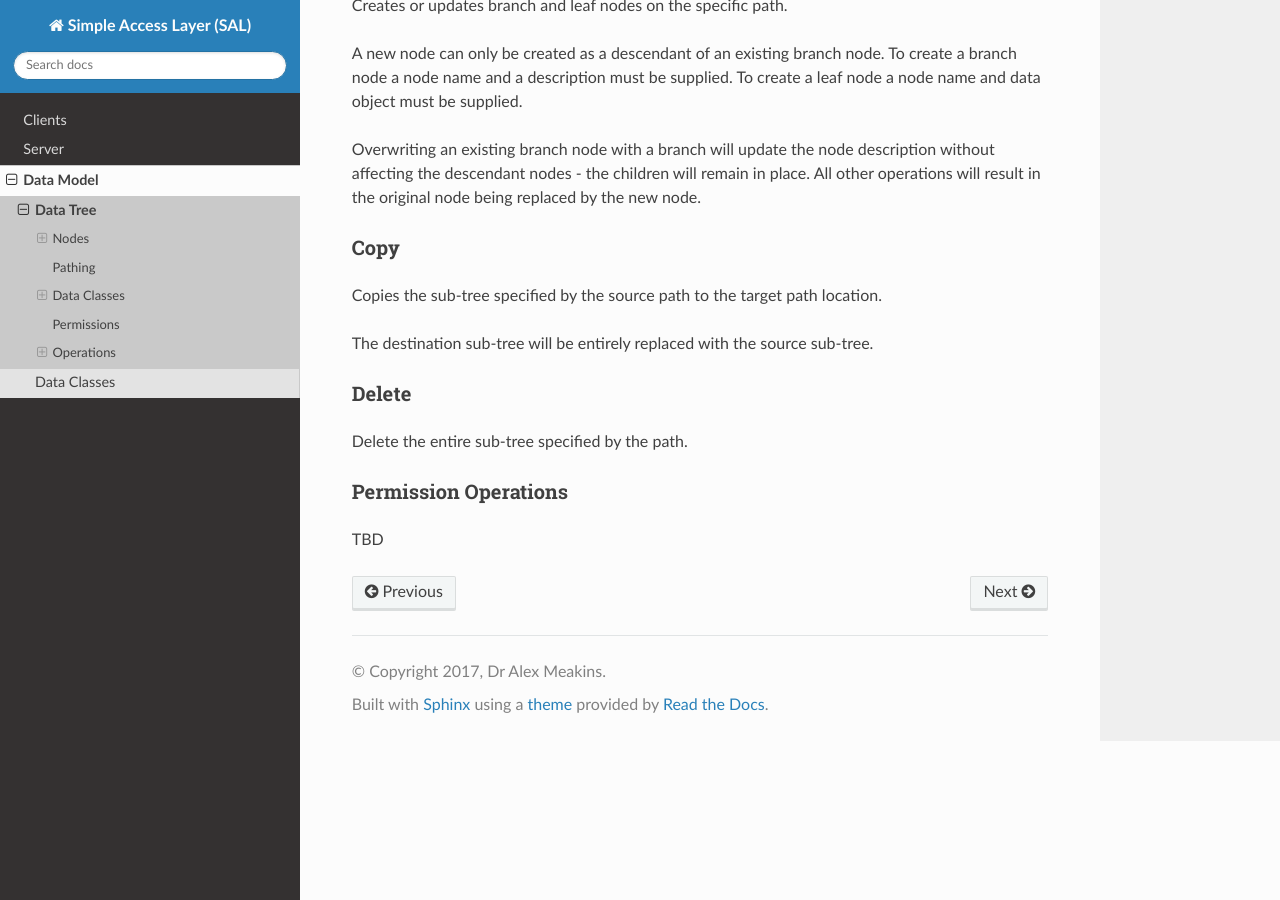
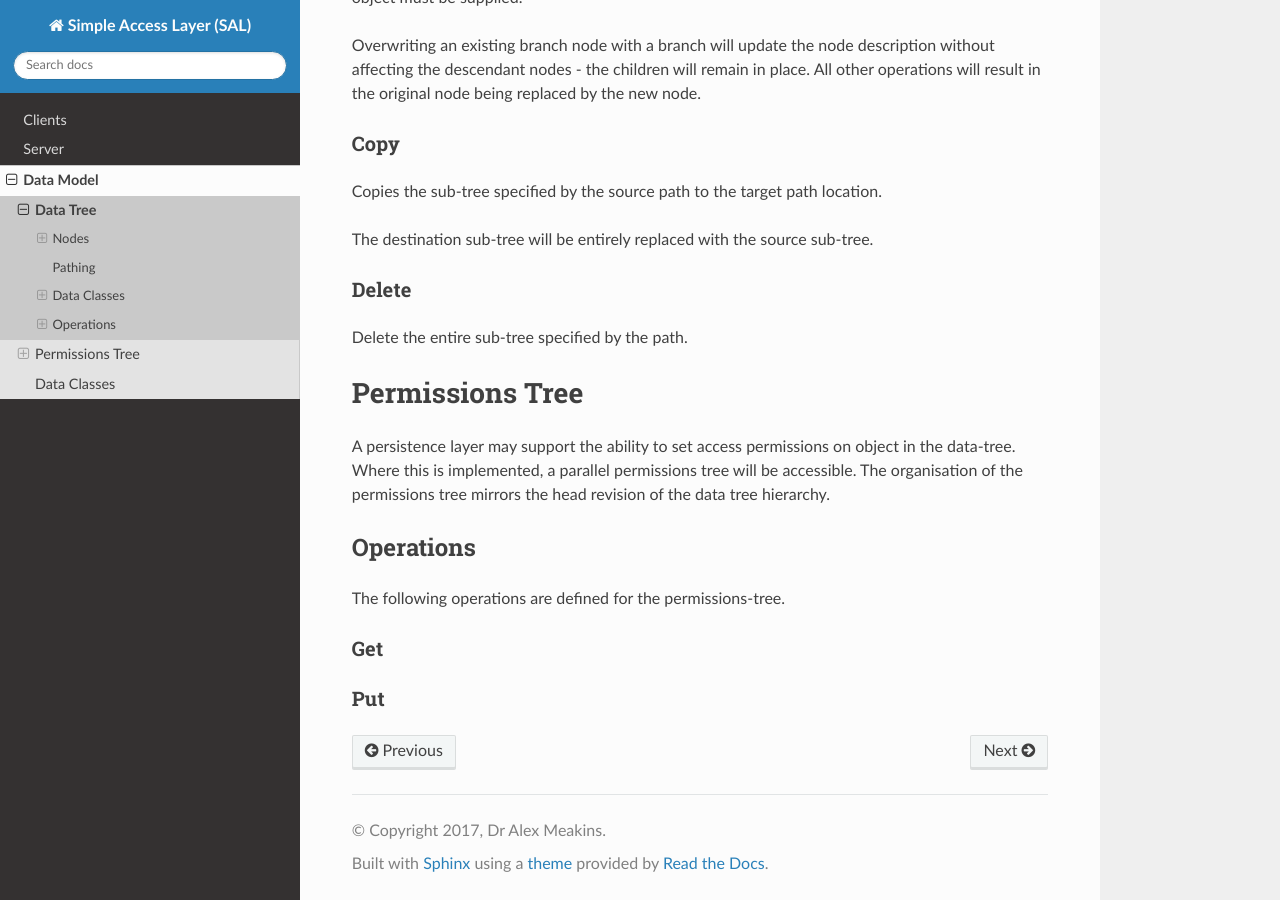
Before and after one commit to simple-access-layer/source, a Sphinx documentation site: the page built from doc/source/datamodel/datatree.rst, in a window 1280 px wide and 900 px high, scrolled down 7490 px. Built offline with Sphinx 7.4.7 and the Read the Docs theme 2.0.0, drawn with Linux system fonts in a browser that asks for light colours.

Commit message:
Started defining the permissions tree.

```diff
--- a/doc/source/datamodel/datatree.rst
+++ b/doc/source/datamodel/datatree.rst
@@ -203,10 +203,6 @@ Data class attributes may be optional. An optional attribute will still appear i
 
 See :ref:`data_classes` for concrete data class definitions.
 
-Permissions
------------
-TBD
-
 Operations
 ----------
 
@@ -268,7 +264,20 @@ Delete
 
 Delete the entire sub-tree specified by the path.
 
-Permission Operations
-~~~~~~~~~~~~~~~~~~~~~
 
-TBD
+Permissions Tree
+================
+
+A persistence layer may support the ability to set access permissions on object in the data-tree. Where this is implemented, a parallel permissions tree will be accessible. The organisation of the permissions tree mirrors the head revision of the data tree hierarchy.
+
+
+Operations
+----------
+
+The following operations are defined for the permissions-tree.
+
+Get
+~~~
+
+Put
+~~~
```
